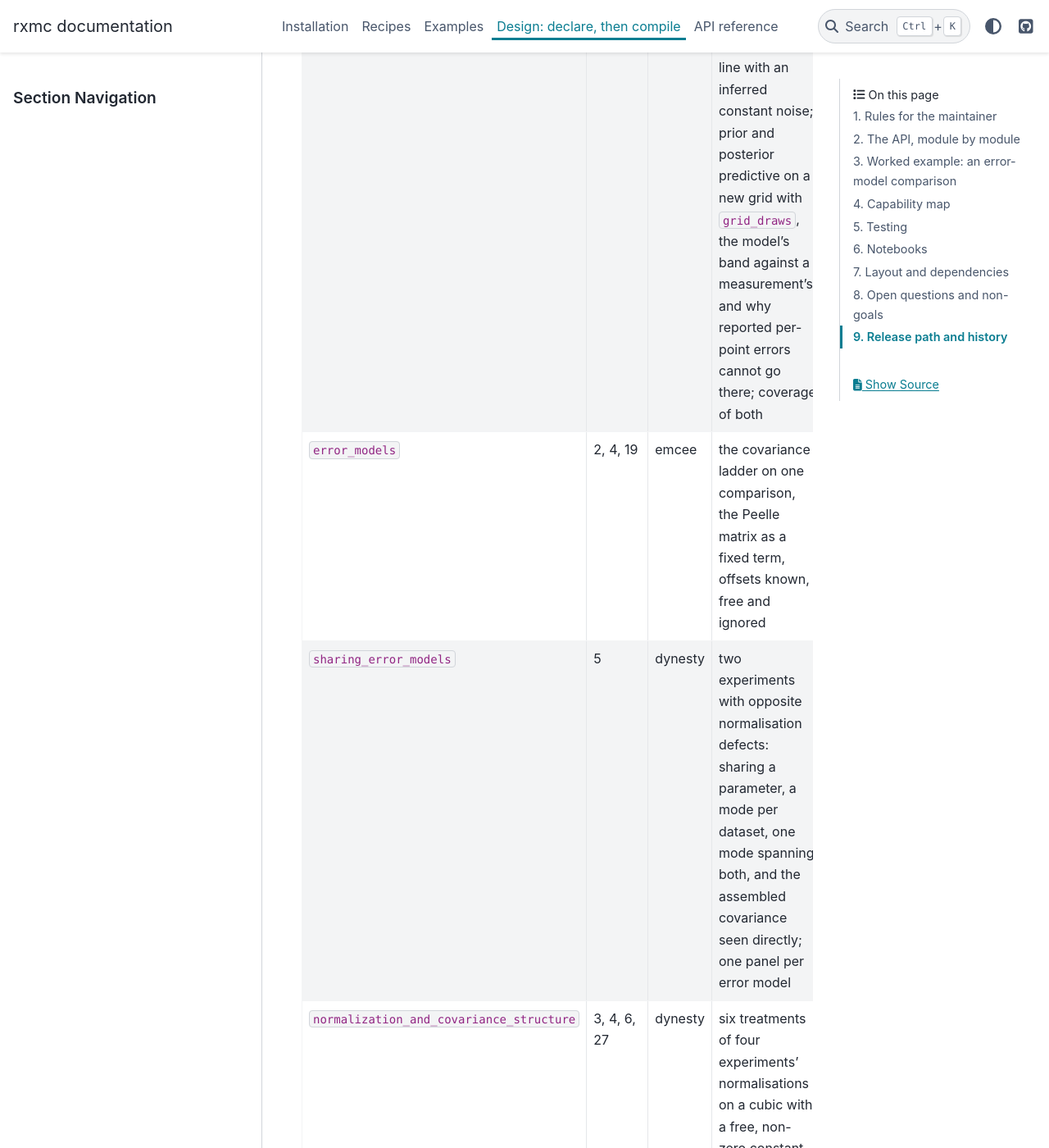
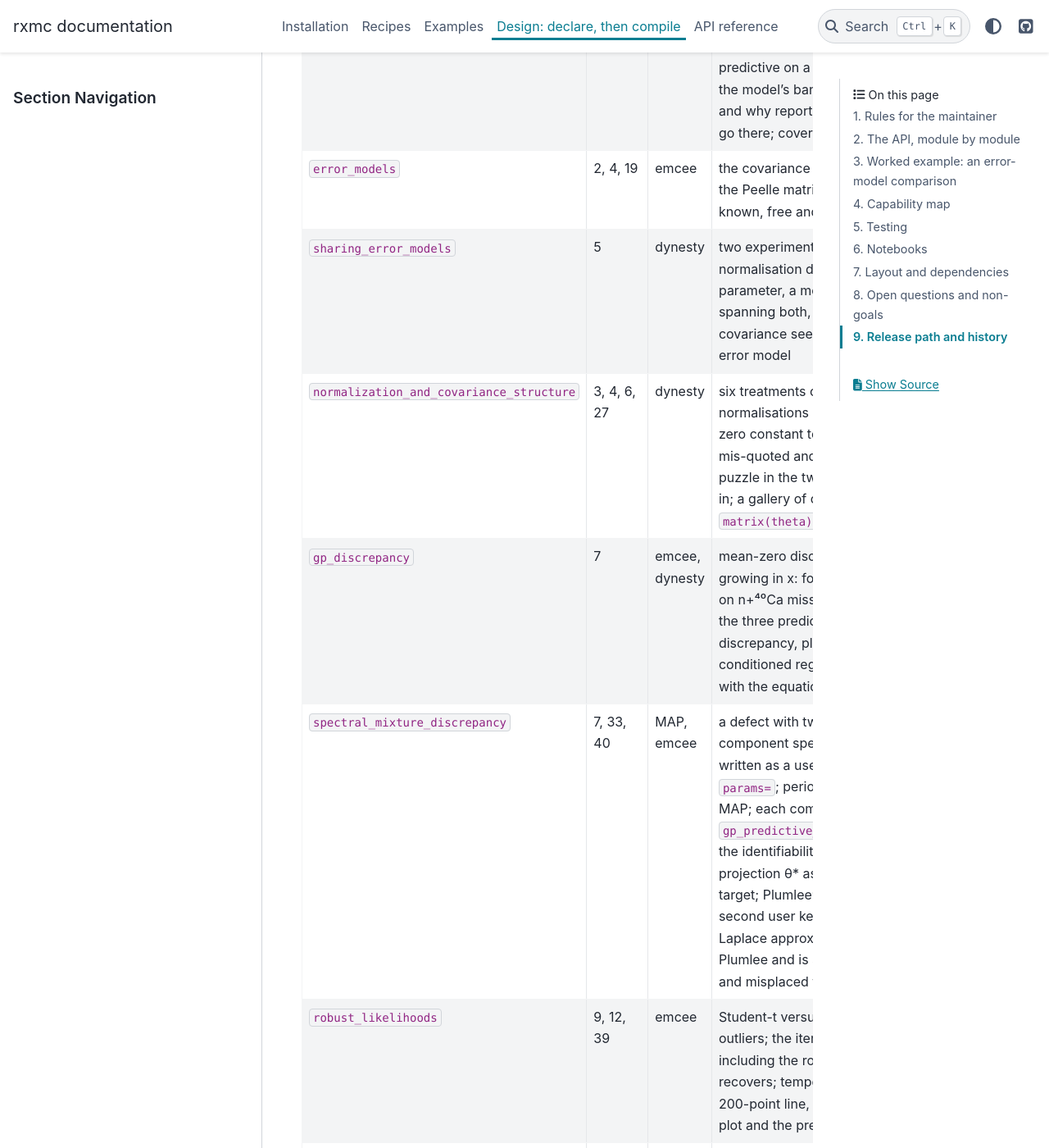
Before and after one commit to beykyle/rxmc, a Sphinx documentation site: the page built from docs/design.md, in a window 1280 px wide and 1400 px high, scrolled down 18854 px. Shown: the whole window at 82% size. Built offline with Sphinx 7.4.7 and the PyData theme 0.15.4, drawn with Linux system fonts in a browser that asks for light colours; pages that are not in the unit, such as notebooks, are missing from menus; the version number could not be read and is left out; some of the changed text lies outside the part shown.

Commit message:
Add the spectral-mixture discrepancy notebook
A line calibrated against data with a two-scale defect, with a
three-component spectral-mixture discrepancy written as a user sklearn
kernel and declared through T.kernel with a keyed params= mapping.

- periodogram-seeded multistart MAP inside problem.bounds (recipe 33)
- each component backed out on a fine grid with
  gp_predictive_draws(conditioned=True) (recipes 7, 40)
- the identifiability of theta: the L2 projection theta* is the only
  recoverable target, and Plumlee's orthogonal kernel, a second user
  kernel, makes it the estimand
- an emcee chain against each Laplace approximation: they agree for the
  orthogonal discrepancy; for Kennedy-O'Hagan the chain is several times
  wider, reaches theta_true, and the Laplace summary was wrong in both
  location and width

Registered in the notebook index test, the design document's table and
the examples toctree.  Runtime about 930 s.

Co-Authored-By: Claude Opus 5.5 <noreply@anthropic.com>

```diff
--- a/docs/design.md
+++ b/docs/design.md
@@ -657,7 +657,7 @@ Two tiers, chosen per assertion.
 Three index tests keep the documents honest: `test_recipes_index.py`
 (one file per `## NN.` heading, each quoting its recipe; the recipe-18
 legend equal to the tests' legend), `test_notebooks_index.py` (each
-notebook cites the recipes of the design's table, all nine exist), and
+notebook cites the recipes of the design's table, and every one exists), and
 `test_regression.py` (the 0.x pins).  `test/helpers.py` holds the dense
 references and `STUDY_LEGEND`, the labelled error-model forms of recipe
 18 built against hand-written matrices.
@@ -675,6 +675,7 @@ a time unless noted.
 | `sharing_error_models` | 5 | dynesty | two experiments with opposite normalisation defects: sharing a parameter, a mode per dataset, one mode spanning both, and the assembled covariance seen directly; one panel per error model | 102 s |
 | `normalization_and_covariance_structure` | 3, 4, 6, 27 | dynesty | six treatments of four experiments' normalisations on a cubic with a free, non-zero constant term, one of them badly mis-quoted and alone in its range; Peelle's puzzle in the two-point case it was found in; a gallery of covariance structures from `matrix(theta)` | 1003 s |
 | `gp_discrepancy` | 7 | emcee, dynesty | mean-zero discrepancies with amplitudes growing in x: four rungs on a toy line, three on n+⁴⁰Ca missing its surface absorption; the three predictive objects (model plus discrepancy, plus experimental, and the conditioned regression it does not use), with the equations | 483 s |
+| `spectral_mixture_discrepancy` | 7, 33, 40 | MAP, emcee | a defect with two scales on a line, a three-component spectral-mixture discrepancy written as a user sklearn kernel and keyed `params=`; periodogram-seeded multistart MAP; each component backed out with `gp_predictive_draws(conditioned=True)`; the identifiability of θ, with the L² projection θ* as the only recoverable target; Plumlee's orthogonal kernel as a second user kernel; a chain against each Laplace approximation, which agrees for Plumlee and is several times too narrow and misplaced for Kennedy–O'Hagan | 930 s |
 | `robust_likelihoods` | 9, 12, 39 | emcee | Student-t versus Gaussian on three gross outliers; the iterative rejection loop, including the round that over-rejects and recovers; tempering a correctly specified 200-point line, with the prior on the corner plot and the predictive coverage | 80 s |
 | `error_scale_and_usu` | 34 | emcee | a global scale on the reported errors under both likelihoods; a USU offset on the technique we suspect | 90 s |
 | `local_optical_model_calibration` | 10, 14, 15, 16, 17, 18, 19, 21, 40 | dynesty | EXFOR O1199007, p + ⁴⁰Ca at 35 MeV, which quotes no systematics, read from a plain dict: the unit contract; log-space residuals with the jitr α+Ca error model (reported statistics plus inferred point-to-point and common relative errors, as custom terms) against linear residuals with the reported errors alone, compared by evidence with the Jacobian, by predictives for the potential alone (on a grid) and with every error term (at the measured angles), and by three coverage curves each; the singular guard | 929 s |
--- a/docs/examples.rst
+++ b/docs/examples.rst
@@ -27,6 +27,7 @@ Beyond the Gaussian
    :maxdepth: 1
 
    examples/gp_discrepancy.ipynb
+   examples/spectral_mixture_discrepancy.ipynb
    examples/robust_likelihoods.ipynb
    examples/error_scale_and_usu.ipynb
 
```
Also changed, not shown: README.md (+1 -1 lines), 2 other files.
